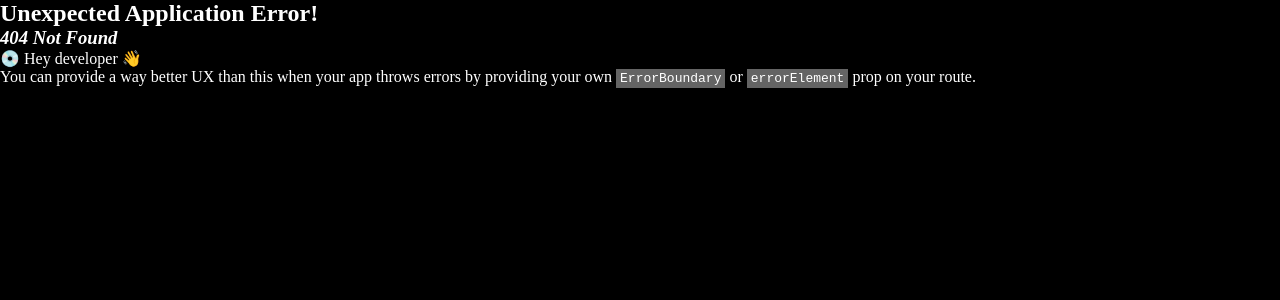
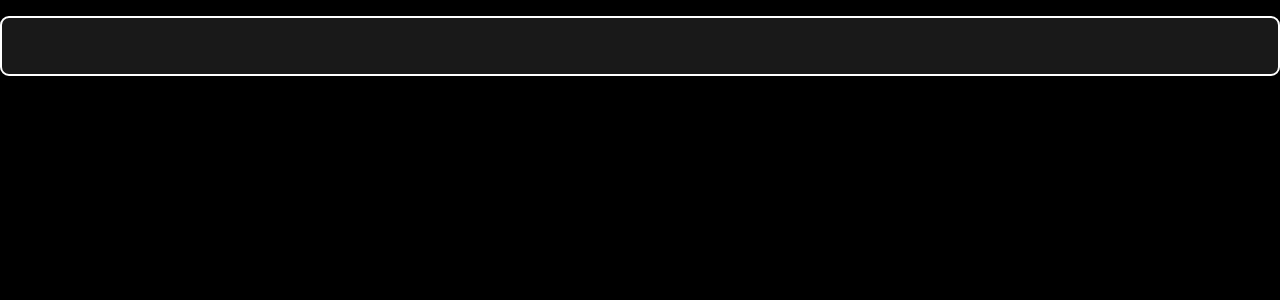
Before and after one commit to RohanGorla/E-Commerce-Template, a React (Vite) app in the folder client/: page /merchant/inventory/1 in a window 1280 px wide. Before the commit this address had no page. Shown: the top 300 px of the page. Built offline with nearby package versions, Linux system fonts and the light colour scheme.

Commit message:
Add merchant inventory page to show all inventory products based on selected type

```diff
--- a/client/src/components/Merchant.jsx
+++ b/client/src/components/Merchant.jsx
@@ -232,7 +232,12 @@ function Merchant() {
             </h2>
             <div className="Merchant_Dashboard--Grid">
               <div className="Merchant_Dashboard--Item_Container">
-                <div className="Merchant_Dashboard--Item">
+                <div
+                  className="Merchant_Dashboard--Item"
+                  onClick={() => {
+                    window.open(`${window.location.origin}/merchant/inventory/allinventory`);
+                  }}
+                >
                   <p className="Merchant_Dashboard--Item--Text">
                     Total Stock Quantity
                   </p>
@@ -242,7 +247,12 @@ function Merchant() {
                 </div>
               </div>
               <div className="Merchant_Dashboard--Item_Container">
-                <div className="Merchant_Dashboard--Item">
+                <div
+                  className="Merchant_Dashboard--Item"
+                  onClick={() => {
+                    window.open(`${window.location.origin}/merchant/inventory/lowstock`);
+                  }}
+                >
                   <p className="Merchant_Dashboard--Item--Text">Low On Stock</p>
                   <p className="Merchant_Dashboard--Item--Value">
                     {lowStocks.length}
@@ -250,7 +260,12 @@ function Merchant() {
                 </div>
               </div>
               <div className="Merchant_Dashboard--Item_Container">
-                <div className="Merchant_Dashboard--Item">
+                <div
+                  className="Merchant_Dashboard--Item"
+                  onClick={() => {
+                    window.open(`${window.location.origin}/merchant/inventory/outofstock`);
+                  }}
+                >
                   <p className="Merchant_Dashboard--Item--Text">Out Of Stock</p>
                   <p className="Merchant_Dashboard--Item--Value">
                     {outOfStock.length}
--- /dev/null
+++ b/client/src/components/MerchantInventory.jsx
@@ -0,0 +1,58 @@
+import React, { useEffect, useState } from "react";
+import "../styles/MerchantInventory.css";
+import { useNavigate, useParams } from "react-router-dom";
+import axios from "axios";
+
+function MerchantInventory() {
+  const { type } = useParams();
+  const navigate = useNavigate();
+  const merchantInfo = JSON.parse(localStorage.getItem("merchantInfo"));
+  const [inventoryType, setInventoryType] = useState("");
+
+  async function getInventory() {
+    if (merchantInfo.mailid && merchantInfo.company) {
+      const company = merchantInfo.company;
+      const response = await axios.post(
+        `${import.meta.env.VITE_BASE_URL}/getinventory`,
+        {
+          company,
+          inventoryType,
+        }
+      );
+    } else {
+      navigate("/merchant/merchantlogin");
+    }
+  }
+
+  useEffect(() => {
+    switch (type) {
+      case "allinventory":
+        setInventoryType("Your Inventory");
+        break;
+      case "lowstock":
+        setInventoryType("Low On Stock");
+        break;
+      case "outofstock":
+        setInventoryType("Out Of Stock");
+        break;
+    }
+  }, []);
+
+  return (
+    <div
+      className="MerchantInventory_Page"
+      onClick={() => {
+        getInventory();
+      }}
+    >
+      <div className="MerchantInventory_Container">
+        <div className="MerchantInventory_Header">
+          <h1 className="MerchantInventory_Header--Title">{inventoryType}</h1>
+        </div>
+        <div className="MerchantInventory_Main"></div>
+      </div>
+    </div>
+  );
+}
+
+export default MerchantInventory;
--- a/client/src/main.jsx
+++ b/client/src/main.jsx
@@ -36,6 +36,7 @@ import MerchantOtp from "./components/MerchantOtp.jsx";
 import MerchantLogin from "./components/MerchantLogin.jsx";
 import AddProduct from "./components/AddProduct.jsx";
 import MerchantOrders from "./components/MerchantOrders.jsx";
+import MerchantInventory from "./components/MerchantInventory.jsx";
 import Profile from "./components/Profile.jsx";
 import "./index.css";
 
@@ -86,6 +87,7 @@ const router = createBrowserRouter(
         <Route path="merchantlogin" element={<MerchantLogin />} />
         <Route path="addproduct" element={<AddProduct />} />
         <Route path="orders/:status" element={<MerchantOrders />} />
+        <Route path="inventory/:type" element={<MerchantInventory />} />
       </Route>
     </>
   )
--- /dev/null
+++ b/client/src/styles/MerchantInventory.css
@@ -0,0 +1,33 @@
+:root {
+    --MerchantInventory_Main_Font: "Inter", sans-serif;
+    --MerchantInventory_Second_Font: "Roboto", sans-serif;
+    --MerchantInventory_Header: 40px;
+}
+
+.MerchantInventory_Page {
+    padding: 1em 0em;
+}
+
+.MerchantInventory_Container {
+    max-width: 1300px;
+    margin: 0em auto;
+}
+
+.MerchantInventory_Header {
+    background-color: black;
+    position: sticky;
+    top: 0px;
+    padding-bottom: 1.5em;
+}
+
+.MerchantInventory_Header--Title {
+    background-color: rgb(25, 25, 25);
+    font-family: var(--MerchantInventory_Main_Font);
+    font-size: var(--MerchantInventory_Header);
+    text-align: center;
+    letter-spacing: 2px;
+    padding: .7em 0em;
+    border-style: none;
+    border-radius: 9px;
+    border: 2px solid white;
+}
```
